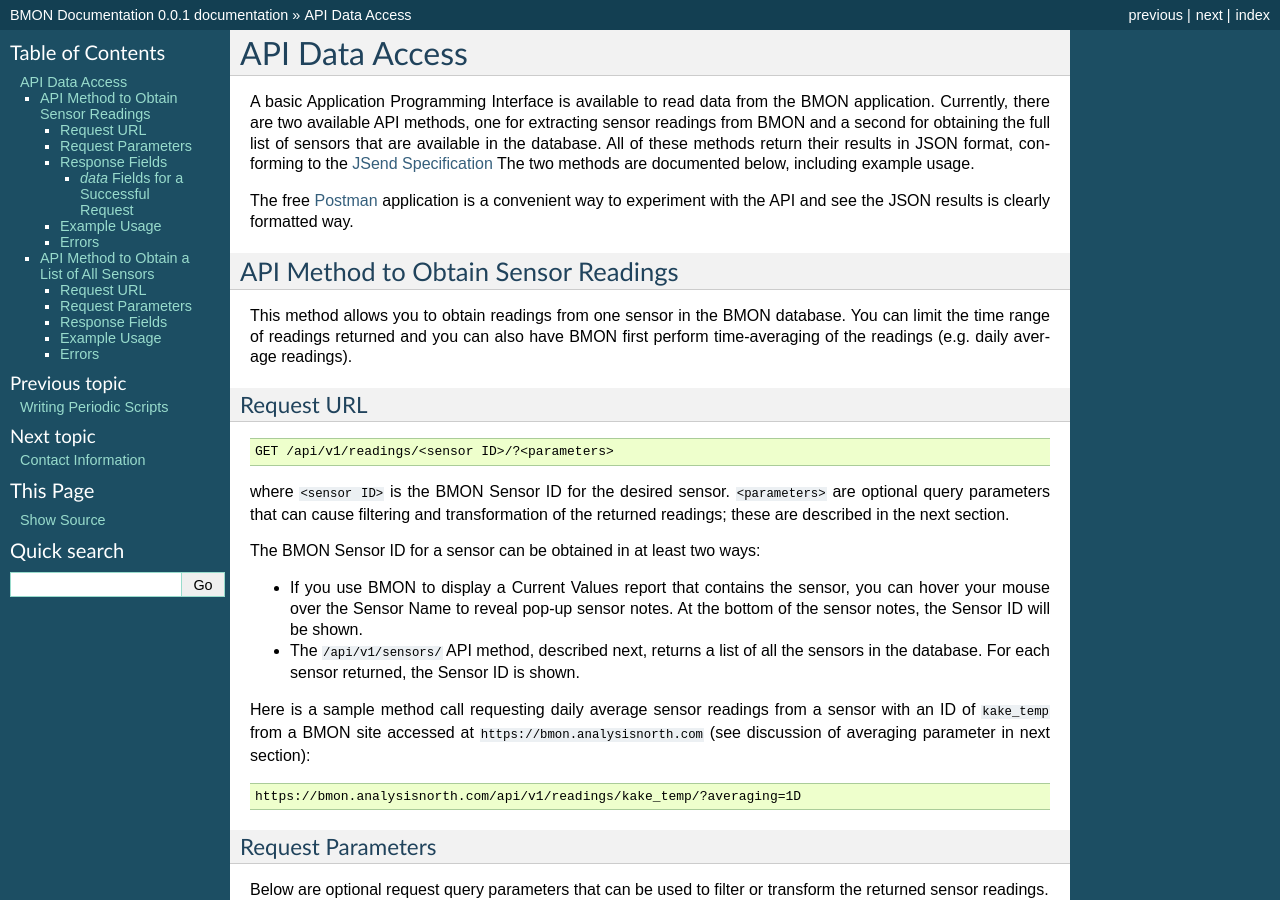
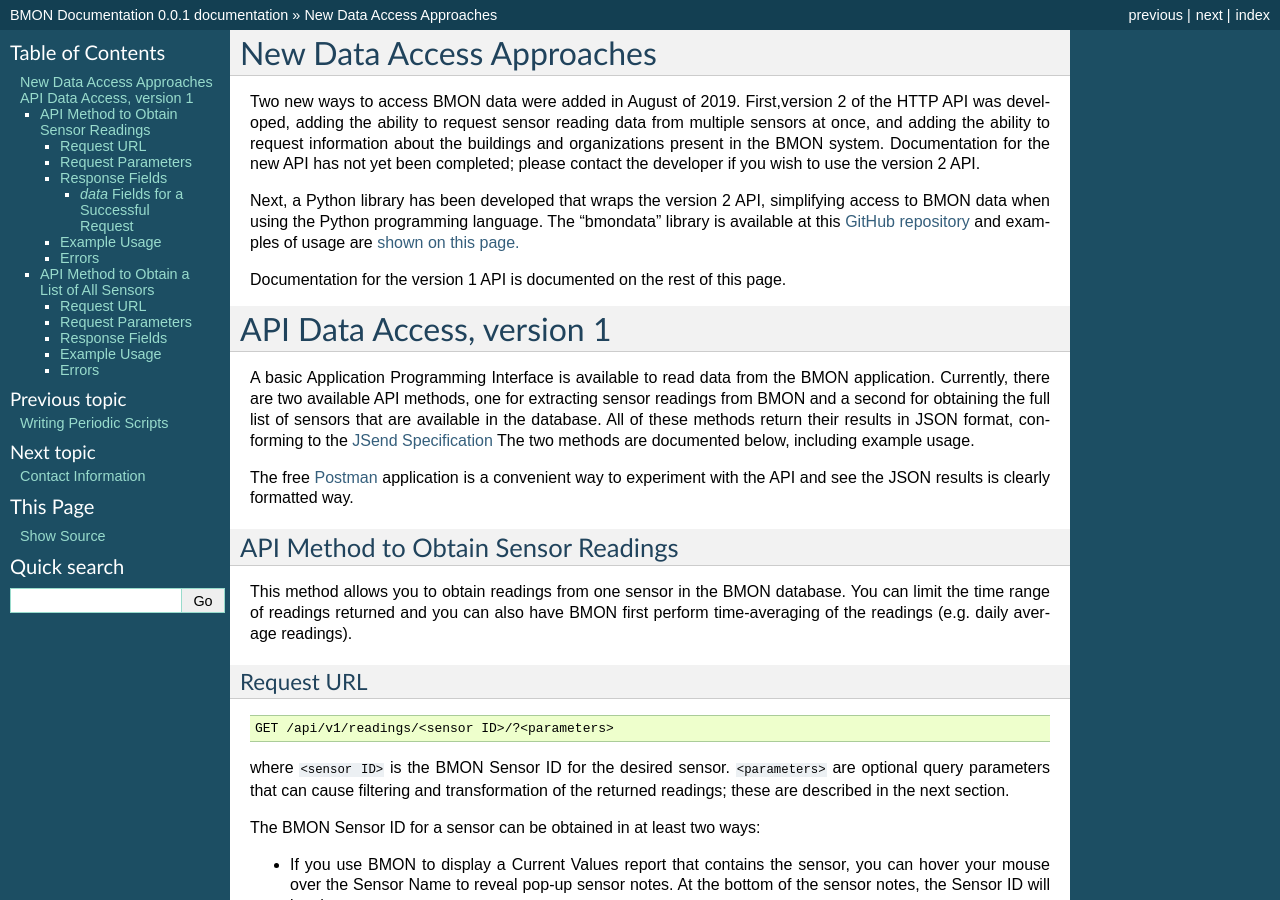
Before and after one commit to alanmitchell/bmon, a Sphinx documentation site: the page built from docs/source/api-data-access.rst, in a window 1280 px wide and 900 px high. Built offline with Sphinx 7.4.7, drawn with Linux system fonts in a browser that asks for light colours; some of the changed text lies outside the part shown.

Commit message:
Brief description of bmondata library and v2 API in docs.

```diff
--- a/docs/source/api-data-access.rst
+++ b/docs/source/api-data-access.rst
@@ -1,7 +1,26 @@
 .. _api-data-access:
 
-API Data Access
-===============
+New Data Access Approaches
+==========================
+
+Two new ways to access BMON data were added in August of 2019.  First,version 2 of
+the HTTP API was developed, adding the ability to request sensor reading data
+from multiple sensors at once, and adding the ability to request information about
+the buildings and organizations present in the BMON system.  Documentation for
+the new API has not yet been completed; please contact the developer if you wish
+to use the version 2 API.
+
+Next, a Python library has been developed that wraps the version 2 API, simplifying
+access to BMON data when using the Python programming language.  The "bmondata"
+library is available at this
+`GitHub repository <https://github.com/alanmitchell/bmondata>`_ and examples
+of usage are
+`shown on this page. <http://web.analysisnorth.com.s3-us-west-2.amazonaws.com/bmondata/usage_examples.html>`_
+
+Documentation for the version 1 API is documented on the rest of this page.
+
+API Data Access, version 1
+==========================
 
 A basic Application Programming Interface is available to read data from
 the BMON application.  Currently, there are two available API methods, one
```
